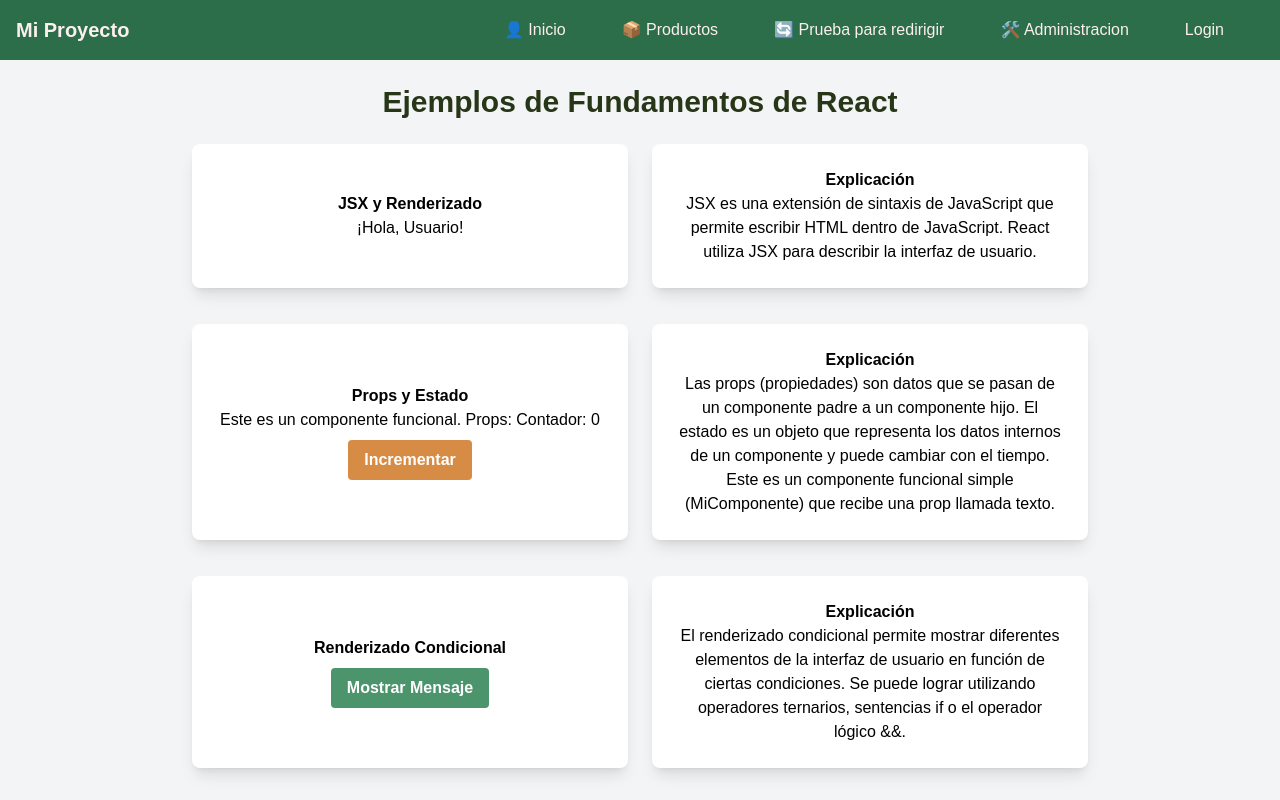
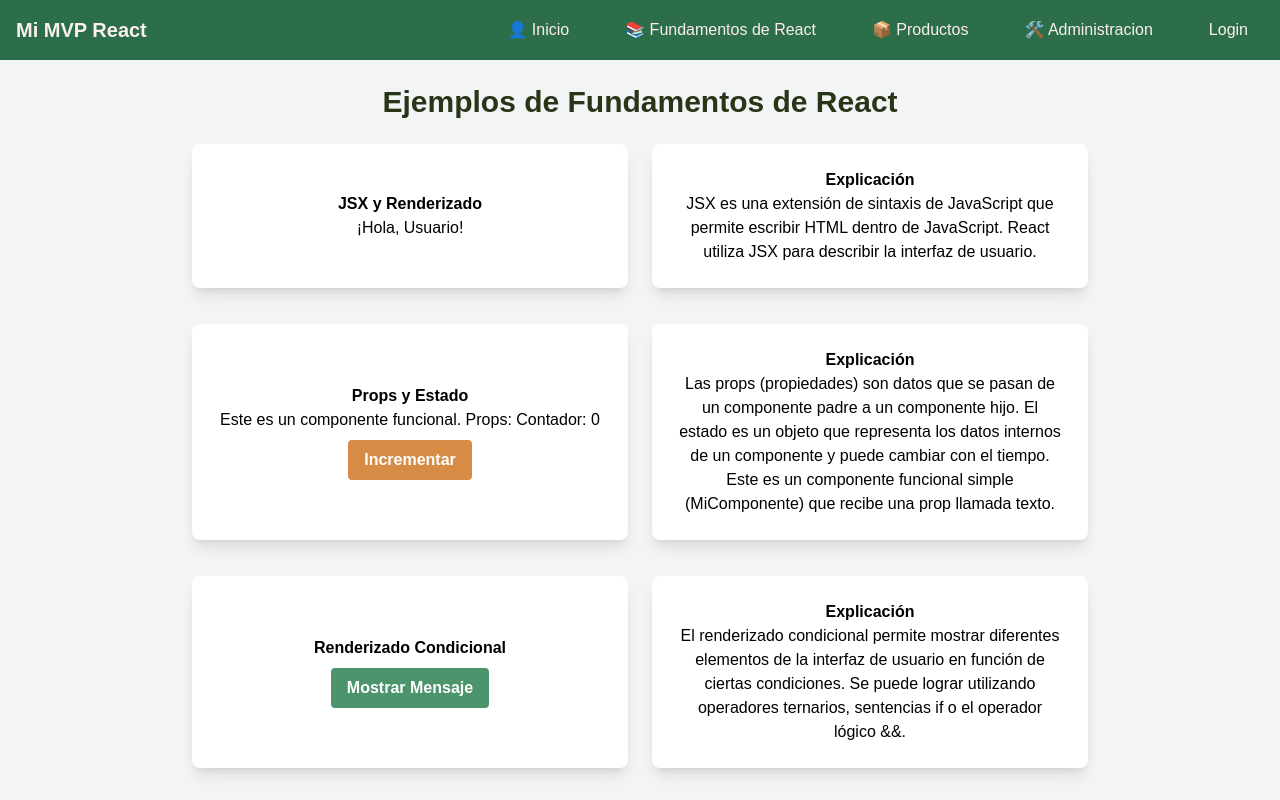
Before and after one commit to ign-mendezs/mi-proyecto-react, a Next.js app: page / in a window 1280 px wide. Shown: the top 800 px of the page. Built offline with nearby package versions, Linux system fonts and the light colour scheme.

Commit message:
change navbar options

```diff
--- a/src/components/Navbar.js
+++ b/src/components/Navbar.js
@@ -1,20 +1,28 @@
 // src/components/Navbar.js
 import Link from 'next/link';
-import React from 'react';
 import LogoutButton from './LogoutButton';
+import { AuthContext } from '../context/AuthContext';
+import React, { useState, useContext } from 'react';
 
 export default function Navbar() {
+  const { isAuthenticated } = useContext(AuthContext);
+
   return (
     <nav className="bg-primary text-textSecondary p-4">
       <div className="container mx-auto flex justify-between items-center">
         {/* Logo */}
-        <h1 className="text-xl font-bold">Mi Proyecto</h1>
+        <h1 className="text-xl font-bold">Mi MVP React</h1>
 
         {/* Links */}
-        <ul className="flex space-x-6">
+        <ul className="flex items-center space-x-6">
           <li>
             <Link href="/" className="hover:bg-green-800 px-4 py-2 rounded transition">
               👤 Inicio
+            </Link>
+          </li>
+          <li>
+            <Link href="/fundamentos-react" className="hover:bg-green-800 px-4 py-2 rounded transition">
+              📚 Fundamentos de React
             </Link>
           </li>
           <li>
@@ -23,23 +31,23 @@ export default function Navbar() {
             </Link>
           </li>
           <li>
-            <Link href="/redirigir" className="hover:bg-green-800 px-4 py-2 rounded transition">
-              🔄 Prueba para redirigir
-            </Link>
-          </li>
-          <li>
             <Link href="/administrador" className="hover:bg-green-800 px-4 py-2 rounded transition">
               🛠️ Administracion
             </Link>
           </li>
+          {!isAuthenticated && (
             <li>
               <Link href="/login" className="hover:bg-green-800 px-4 py-2 rounded transition">
                 Login
               </Link>
             </li>
+          )}
+
+          {isAuthenticated && (
             <li>
               <LogoutButton />
             </li>
+          )}
         </ul>
       </div>
     </nav>
```
Lines whose indentation alone changed are shown as unchanged.
